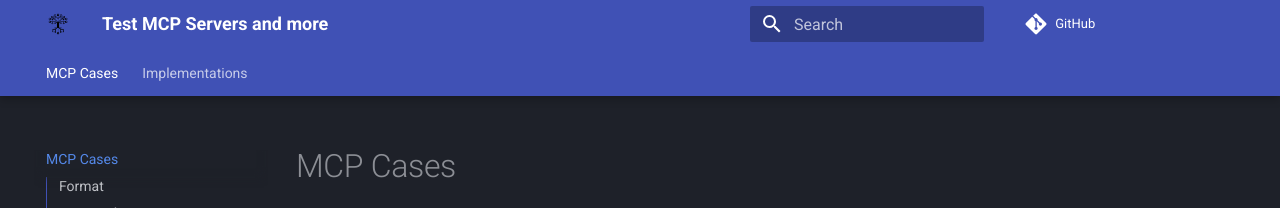
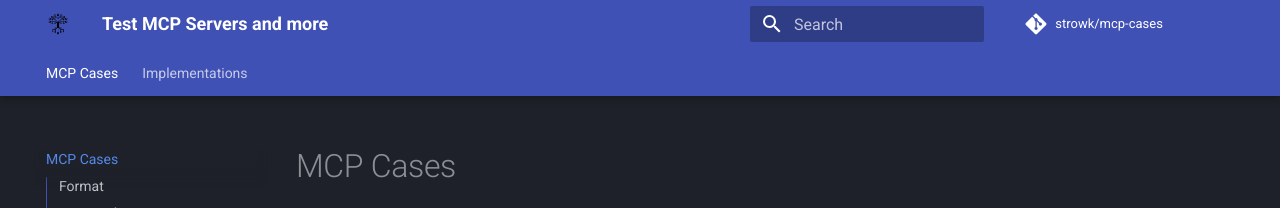
Before and after one commit to strowk/mcp-cases, an MkDocs documentation site: the page built from docs/index.md, in a window 1280 px wide. Shown: the top 208 px of the page. Built offline with MkDocs 1.6.1 and Material for MkDocs 9.7.7, drawn with Linux system fonts in a browser that asks for light colours; comment, search, counter and statistics services are not loaded.

Commit message:
add repo name

```diff
--- a/mkdocs.yml
+++ b/mkdocs.yml
@@ -6,6 +6,7 @@ nav:
   # - Links: links.md
 
 repo_url: https://github.com/strowk/mcp-cases
+repo_name: strowk/mcp-cases
 
 plugins:
   - search
```
